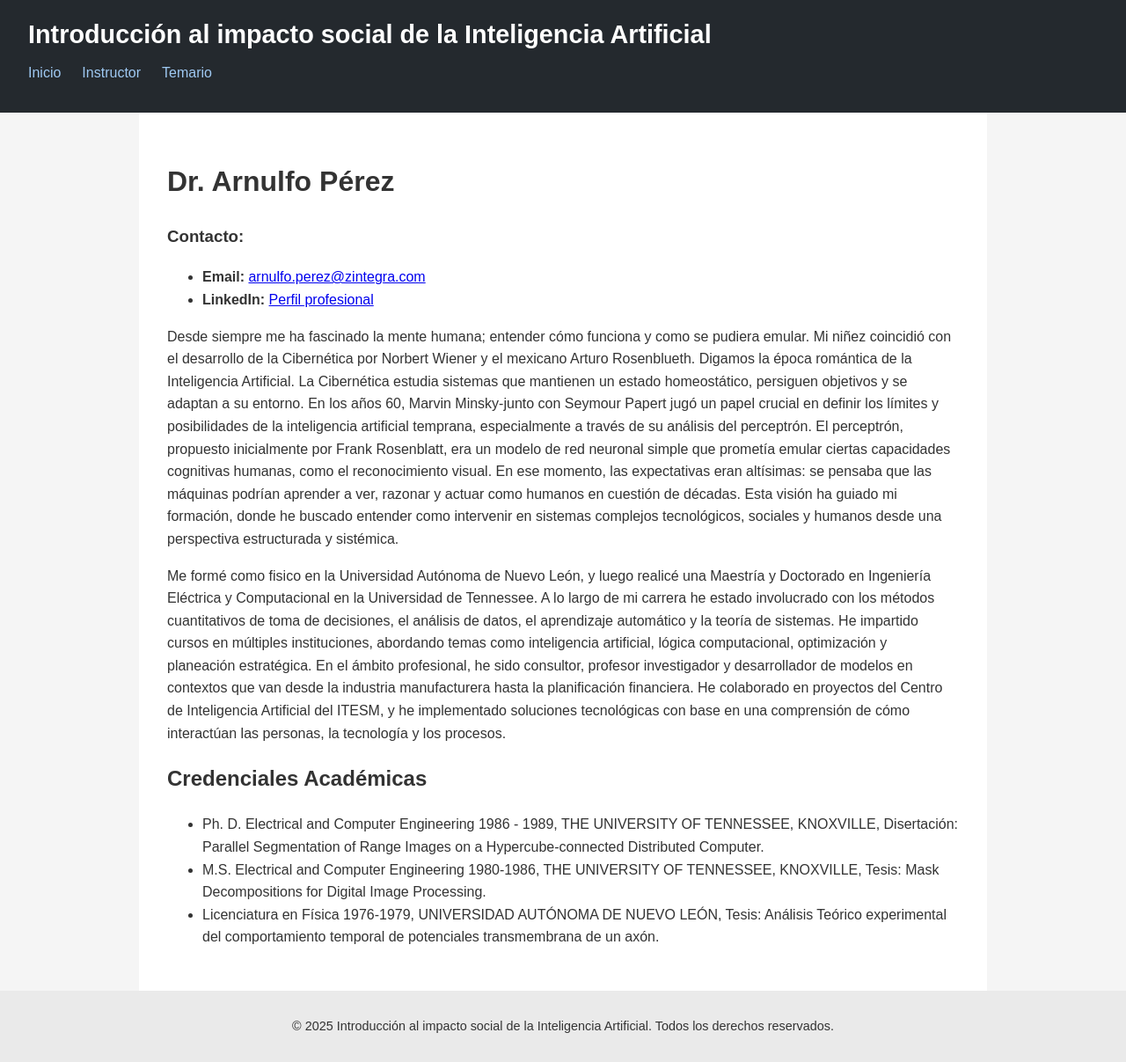
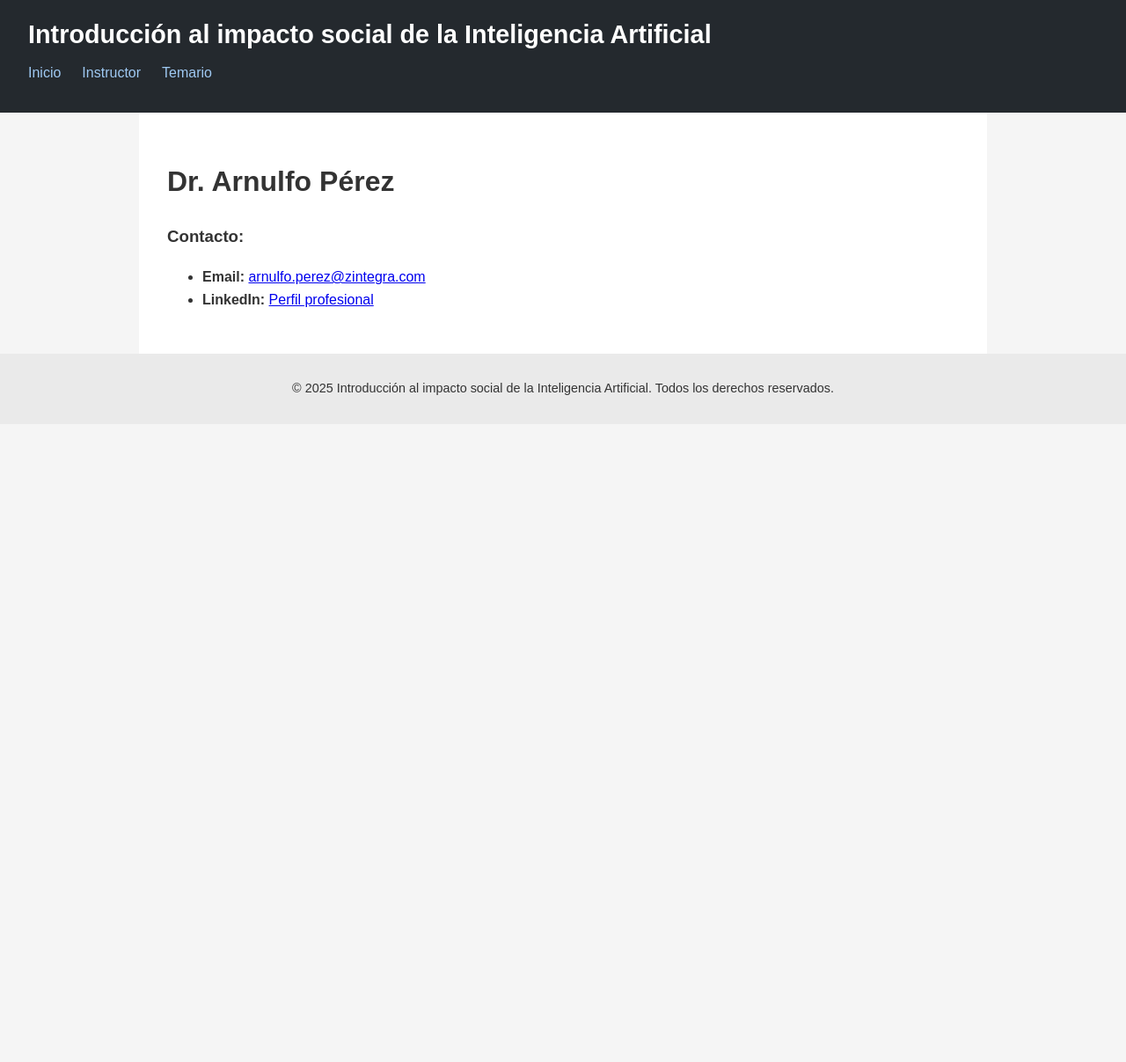
Before and after one commit to ArnulfoPerez/curso_ia, a Jekyll site: the page built from instructor.md, in a window 1280 px wide. Shown: the whole page at 88% size. Built offline with Jekyll 4.4.1, drawn with Linux system fonts in a browser that asks for light colours; after the commit the page ends 900 px from its top, so only the background shows below that.

Commit message:
Update instructor.md
empezar de cero

```diff
--- a/instructor.md
+++ b/instructor.md
@@ -9,13 +9,3 @@ title: Sobre el Instructor
 ### Contacto:
 - **Email:** [{{ site.instructor.email }}](mailto:{{ site.instructor.email }})
 - **LinkedIn:** [Perfil profesional]({{ site.instructor.linkedin }}){:target="_blank"}
-
-Desde siempre me ha fascinado la mente humana; entender cómo funciona y como se pudiera emular. Mi niñez coincidió con el desarrollo de la Cibernética por Norbert Wiener y el mexicano Arturo Rosenblueth. Digamos la época romántica de la Inteligencia Artificial. La Cibernética estudia sistemas que mantienen un estado homeostático, persiguen objetivos y se adaptan a su entorno. En los años 60, Marvin Minsky-junto con Seymour Papert jugó un papel crucial en definir los límites y posibilidades de la inteligencia artificial temprana, especialmente a través de su análisis del perceptrón. El perceptrón, propuesto inicialmente por Frank Rosenblatt, era un modelo de red neuronal simple que prometía emular ciertas capacidades cognitivas humanas, como el reconocimiento visual. En ese momento, las expectativas eran altísimas: se pensaba que las máquinas podrían aprender a ver, razonar y actuar como humanos en cuestión de décadas. Esta visión ha guiado mi formación, donde he buscado entender como intervenir en sistemas complejos tecnológicos, sociales y humanos desde una perspectiva estructurada y sistémica.
-
-Me formé como fisico en la Universidad Autónoma de Nuevo León, y luego realicé una Maestría y Doctorado en Ingeniería Eléctrica y Computacional en la Universidad de Tennessee. A lo largo de mi carrera he estado involucrado con los métodos cuantitativos de toma de decisiones, el análisis de datos, el aprendizaje automático y la teoría de sistemas. He impartido cursos en múltiples instituciones, abordando temas como inteligencia artificial, lógica computacional, optimización y planeación estratégica. En el ámbito profesional, he sido consultor, profesor investigador y desarrollador de modelos en contextos que van desde la industria manufacturera hasta la planificación financiera. He colaborado en proyectos del Centro de Inteligencia Artificial del ITESM, y he implementado soluciones tecnológicas con base en una comprensión de cómo interactúan las personas, la tecnología y los procesos.
-
-## Credenciales Académicas
-
-- Ph. D. Electrical and Computer Engineering 1986 - 1989, THE UNIVERSITY OF TENNESSEE, KNOXVILLE, Disertación: Parallel Segmentation of Range Images on a Hypercube-connected Distributed Computer.
-- M.S. Electrical and Computer Engineering 1980-1986, THE UNIVERSITY OF TENNESSEE, KNOXVILLE, Tesis: Mask Decompositions for Digital Image Processing.
-- Licenciatura en Física 1976-1979, UNIVERSIDAD AUTÓNOMA DE NUEVO LEÓN, Tesis: Análisis Teórico experimental del comportamiento temporal de potenciales transmembrana de un axón.
```
